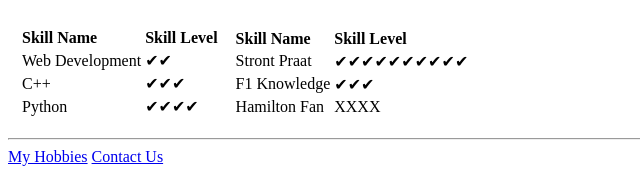
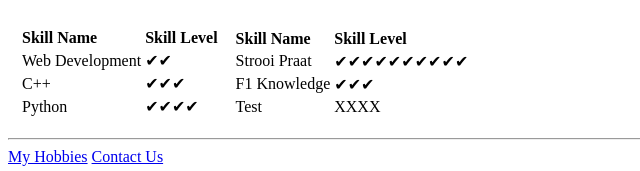
Before and after one commit to IZAK95/cv, a plain HTML site: page index.html in a window 1280 px wide. Shown: the part 691-862 px from the top of the page, 0-640 px from the left. Drawn offline with Linux system fonts and the light colour scheme.

Commit message:
Add files via upload

```diff
--- a/index.html
+++ b/index.html
@@ -97,7 +97,7 @@
                     </thead>
                     <tbody>
                         <tr>
-                            <td>Stront Praat</td>
+                            <td>Strooi Praat</td>
                             <td>✔✔✔✔✔✔✔✔✔✔</td>
                         </tr>
                         <tr>
@@ -105,7 +105,7 @@
                             <td>✔✔✔</td>
                         </tr>
                         <tr>
-                            <td>Hamilton Fan</td>
+                            <td>Test</td>
                             <td>XXXX</td>
                         </tr>
                     </tbody>
```
Also changed, not shown: contact.html (+1 -1 lines).
